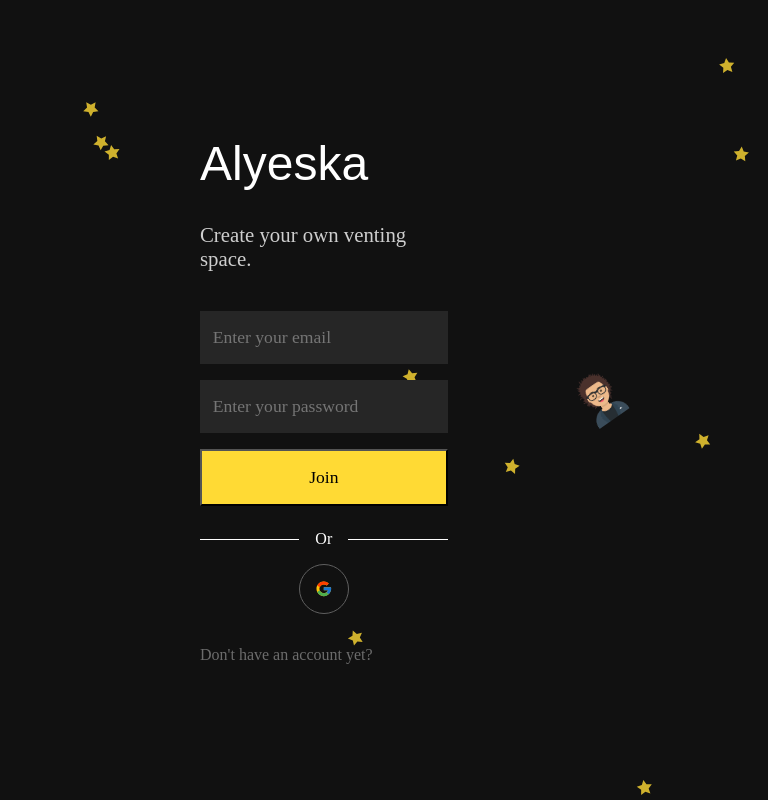
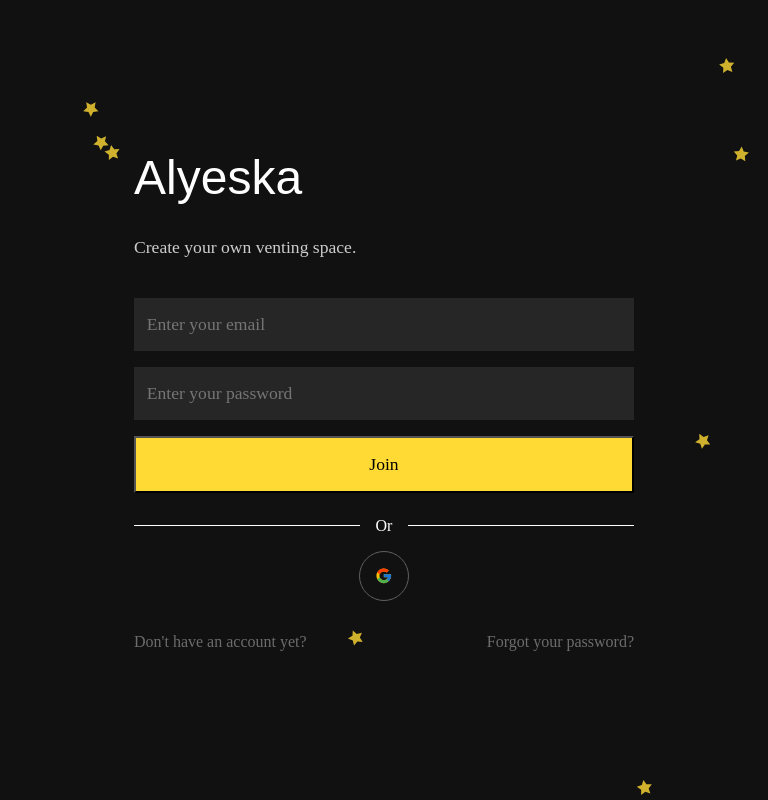
Before and after one commit to mhretalaska/vent, a React (Create React App) app: page / in a window 768 px wide. Built offline with nearby package versions, Linux system fonts and the light colour scheme; no server answers; a web font is replaced by a local one.

Commit message:
Customized some UI features and components.

```diff
--- a/src/assets/auth.scss
+++ b/src/assets/auth.scss
@@ -22,6 +22,7 @@ body {
   justify-content: center;
   align-items: center;
   height: 100%;
+  width: 100%;
   .left {
     width: 400px;
     margin: 0 8rem;
@@ -121,3 +122,24 @@ body {
     text-decoration: none;
   }
 }
+
+.links {
+  display: flex;
+  justify-content: space-between;
+  align-items: center;
+}
+
+@media only screen and (min-width: 412px) and (max-width: 768px) {
+  .login__container {
+    p {
+      font-size: 1.1rem;
+    }
+    margin: 0;
+    .left {
+      width: 500px;
+    }
+    .right {
+      display: none;
+    }
+  }
+}
--- a/src/pages/auth/Login.js
+++ b/src/pages/auth/Login.js
@@ -63,7 +63,10 @@ export default function Login() {
               </div>
             </div>
           </div>
-          <Link to="/register">Don't have an account yet?</Link>
+          <div className="links">
+            <Link to="/register">Don't have an account yet?</Link>
+            <Link to="/reset">Forgot your password?</Link>
+          </div>
         </div>
         <div className="right">
           <img src={img} alt="" />
```
